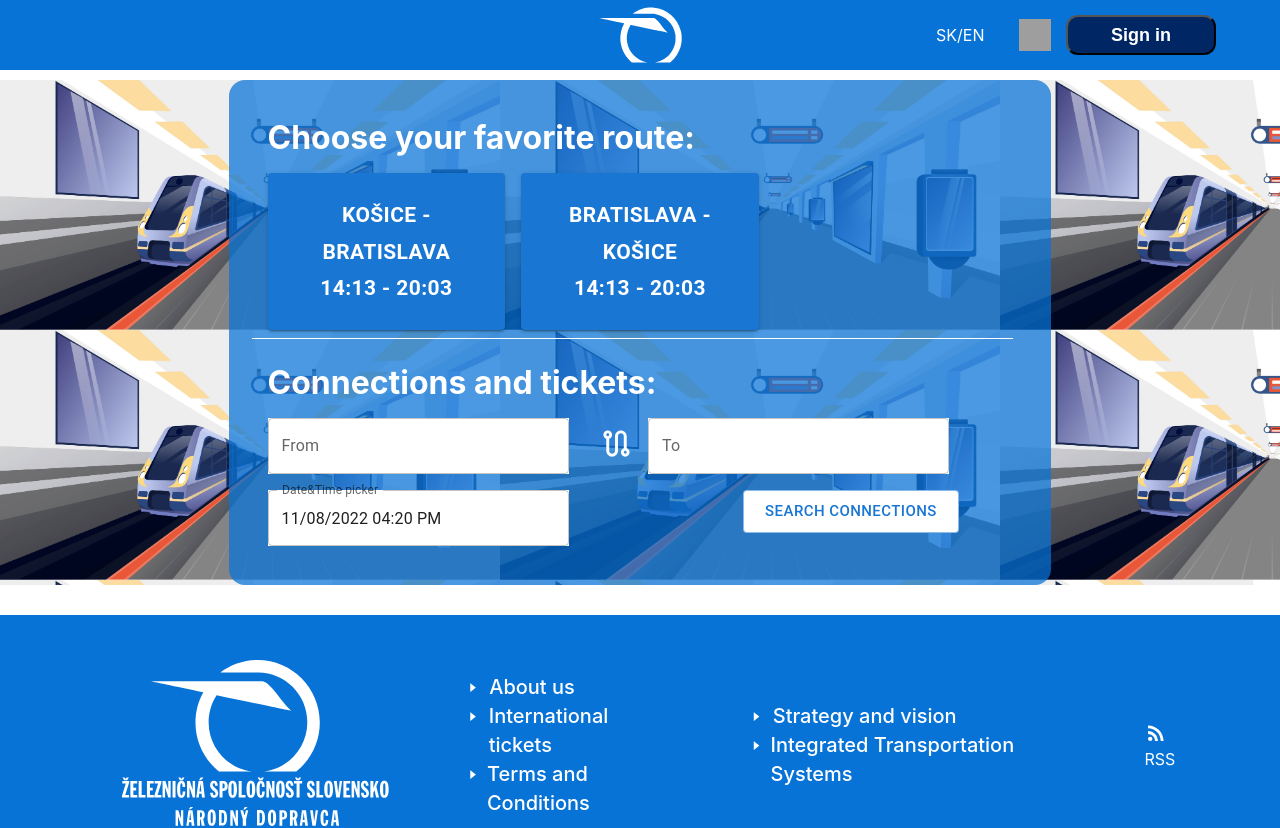
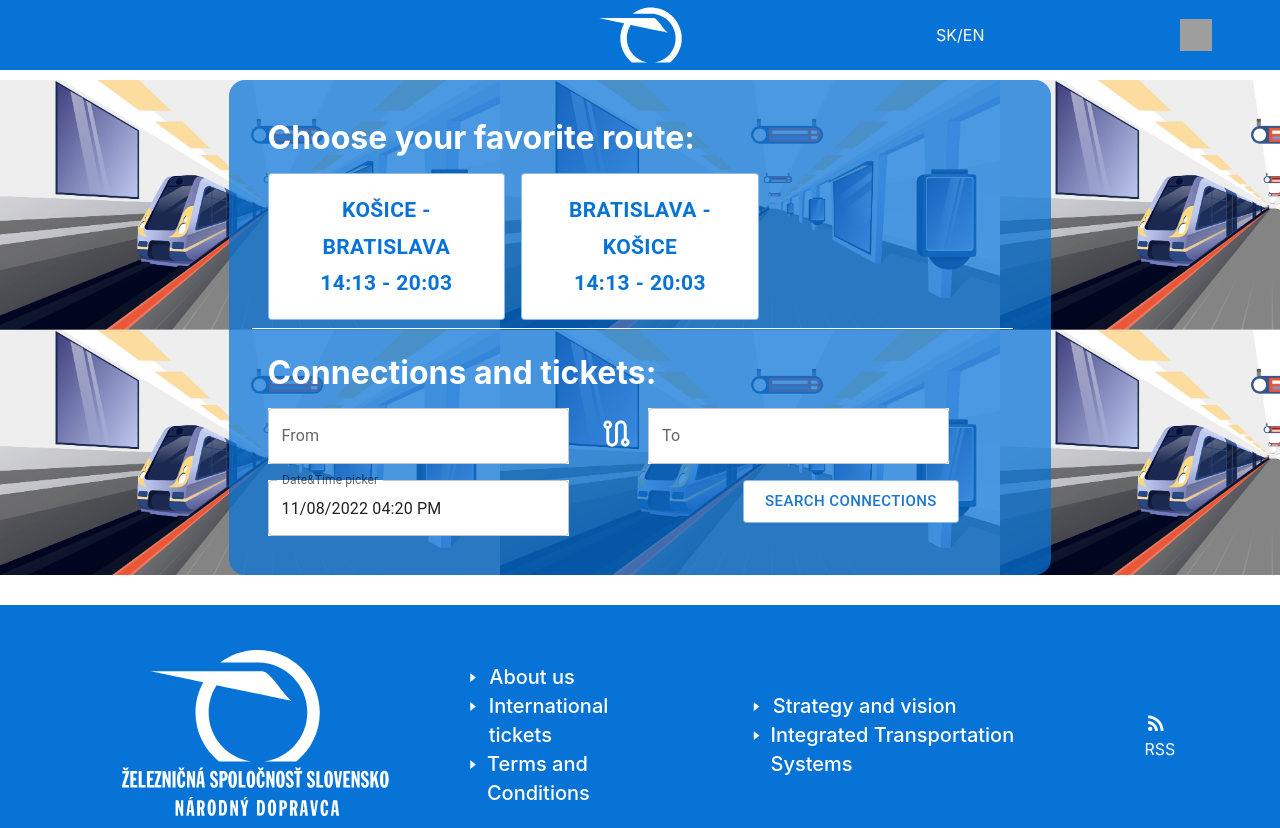
Before and after one commit to vsvvan/railway, a React (Create React App) app: page / in a window 1280 px wide. Shown: the top 828 px of the page. Built offline with nearby package versions, Linux system fonts and the light colour scheme; grey boxes are pictures that could not be loaded.

Commit message:
small changes

```diff
--- a/src/components/App.css
+++ b/src/components/App.css
@@ -1,8 +1,6 @@
 .App-logo {
-
   height: 82px;
   pointer-events: none;
-
 }
 
 .header {
@@ -15,17 +13,17 @@
 }
 
 .Margin-div {
-width: 100%;
-height: 45px;
+  width: 100%;
+  height: 45px;
 }
 
-.Summary_in_Chechkout
-{ border: 1px solid #002664;
+.SummaryInChechkout {
+  border: 1px solid #002664;
   padding: 10px;
   line-height: 29px;
   position: fixed;
 }
-.FavoriteRoadButton{
+.FavoriteRoadButton {
   border: 1px solid #002664;
   background-color: #ffffff;
 }
--- a/src/components/Checkout.tsx
+++ b/src/components/Checkout.tsx
@@ -1,4 +1,4 @@
-import { Button, Grid, Typography } from '@mui/material';
+import { Button, Grid } from '@mui/material';
 import ArrowBackIosIcon from '@mui/icons-material/ArrowBackIos';
 import ArrowForwardIosIcon from '@mui/icons-material/ArrowForwardIos';
 import { PassengerData } from './checkout/PassengerData';
@@ -6,9 +6,7 @@ import { TrainTicketSelection } from './checkout/TrainTicketSelection';
 import { Payment } from './checkout/Payment';
 import { useNavigate } from 'react-router-dom';
 import { UserData } from '../types';
-import TrainIcon from '@mui/icons-material/Train';
 import { TrainInfo } from '../types';
-
 
 type Props = {
   userData: UserData;
@@ -57,10 +55,8 @@ export const Checkout = ({ userData, setEmail }: Props) => {
           </div>
         </Grid>
         <Grid item xs={4}>
-          <div className='Summary_in_Chechkout'>
-          <span>
-          Price: 18.68 €
-          </span>
+          <div className="SummaryInChechkout">
+            <span>Price: 18.68 €</span>
           </div>
         </Grid>
       </Grid>
--- a/src/components/Header.tsx
+++ b/src/components/Header.tsx
@@ -2,16 +2,14 @@ import shoppingCart from '../images/shopping_cart_black_24dp 1.png';
 import React from 'react';
 import Logo from '../images/Logo-header.svg';
 import { useNavigate } from 'react-router-dom';
-import { Button, Grid, IconButton, Typography } from '@mui/material';
+import { Button } from '@mui/material';
 
-export const Header = () =>{
+export const Header = () => {
   const navigate = useNavigate();
- return(
+  return (
     <header className="App-header">
       <div className="header">
-              <Button
-              onClick={() => navigate('/')}
-              >
+        <Button onClick={() => navigate('/')}>
           <img className="App-logo" src={Logo} alt="Logo" />
         </Button>
         <div className="HeaderContainer">
@@ -19,13 +17,8 @@ export const Header = () =>{
           <div className="IconLayout">
             <img className="CartIcon" src={shoppingCart} alt="" />
           </div>
-        <div>
-          <button className="SignButton" type="button">
-            Sign in
-          </button>
-        </div>
         </div>
       </div>
     </header>
   );
-}
+};
--- a/src/components/Order.tsx
+++ b/src/components/Order.tsx
@@ -34,7 +34,7 @@ export const Order = ({ trainInfo }: Props) => {
                     </span>
                     <div className="TrainName">
                       <TrainIcon />
-                      <br/>
+                      <br />
                       <span>
                         {trainInfo.trainType} {trainInfo.trainNumber}
                       </span>
@@ -97,9 +97,7 @@ export const Order = ({ trainInfo }: Props) => {
                     {trainInfo.trainType} {'  '}
                     {trainInfo.trainNumber} 1*2ndClass
                   </Typography>
-                  <Typography>
-                  Seat selection: No preferences
-                  </Typography>
+                  <Typography>Seat selection: No preferences</Typography>
                 </div>
               </Grid>
               <Grid item xs={1}>
--- a/src/components/SearchBar.css
+++ b/src/components/SearchBar.css
@@ -28,7 +28,7 @@
 
 .SearchBar h2 {
   align-content: center;
-  color: white;
+  color: #0773d7;
   cursor: pointer;
 }
 .SearchBar h2:hover {
--- a/src/components/SearchBar.tsx
+++ b/src/components/SearchBar.tsx
@@ -93,9 +93,9 @@ export const SearchBar = (props: SearchBarProps) => {
               <h1>Choose your favorite route:</h1>
             </Grid>
             <Grid item xs={4}>
-
               <Button
-              variant="contained"
+                variant="outlined"
+                style={{ padding: '0px 10px', backgroundColor: 'white' }}
                 onClick={() => navigate('/checkout-order')}
               >
                 <h2>
@@ -109,11 +109,11 @@ export const SearchBar = (props: SearchBarProps) => {
                   </span>
                 </h2>
               </Button>
-
             </Grid>
             <Grid item xs={4}>
               <Button
-              variant="contained"
+                variant="outlined"
+                style={{ padding: '0px 10px', backgroundColor: 'white' }}
                 onClick={() => navigate('/checkout-order')}
               >
                 <h2>
--- a/src/components/Summary.tsx
+++ b/src/components/Summary.tsx
@@ -64,8 +64,7 @@ export const Summary = ({ trainInfo }: Props) => {
         {' '}
         Go to main page
       </Button>
-      <div className='Margin-div'>
-      </div>
+      <div className="Margin-div"></div>
     </>
   );
 };
--- a/src/mock-data/train.json
+++ b/src/mock-data/train.json
@@ -456,6 +456,4 @@
       }
     ]
   }
-
-
 ]
--- a/src/types.ts
+++ b/src/types.ts
@@ -46,6 +46,6 @@ export type ConInfo = {
   day: number;
   hour: number;
   minute: number;
-}
+};
 
 export type Dispatch = ThunkDispatch<any, unknown, any>;
```
Also changed, not shown: src/components/App.tsx (+5 -2 lines), src/mock-data/user.json (+6 -6 lines). Lines whose indentation alone changed are shown as unchanged.
